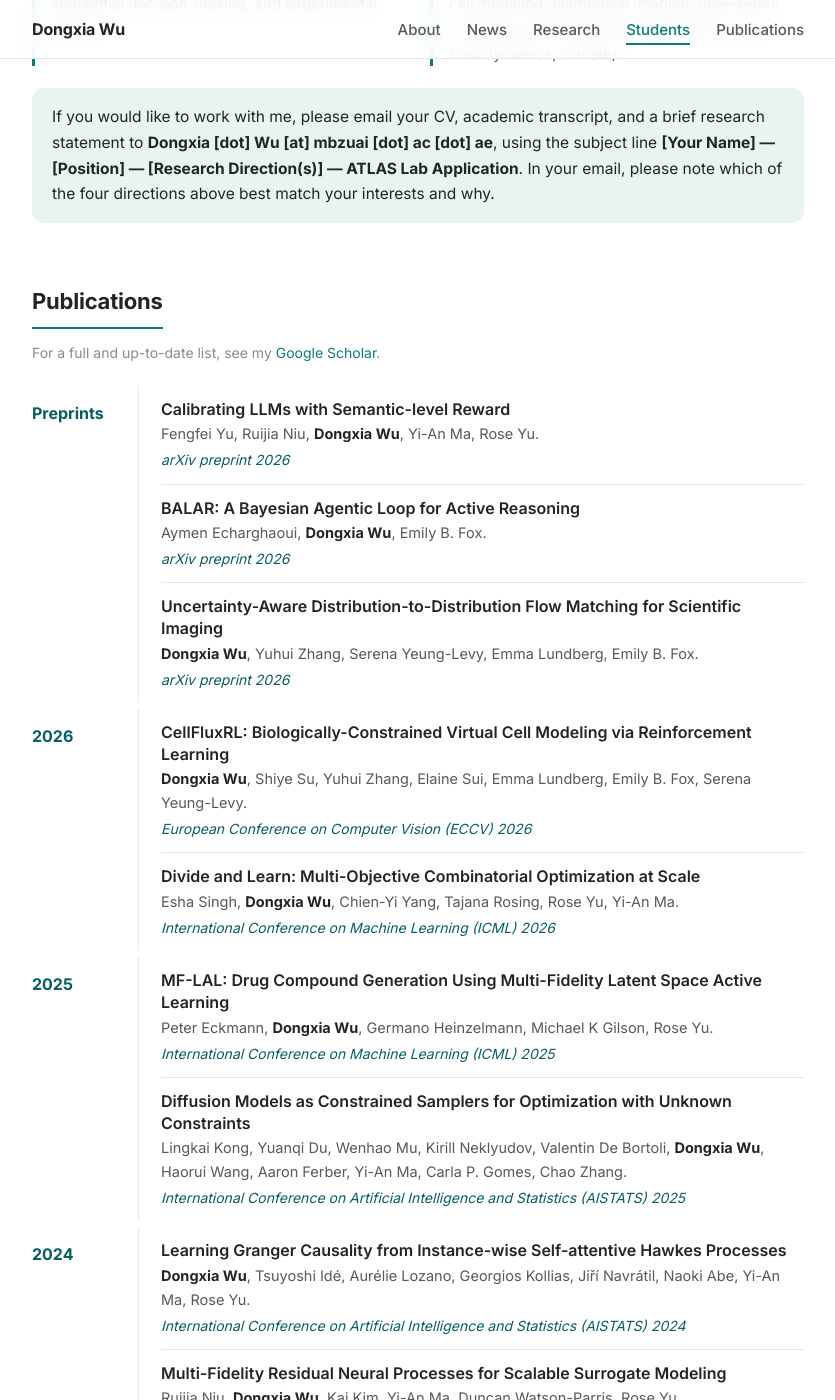
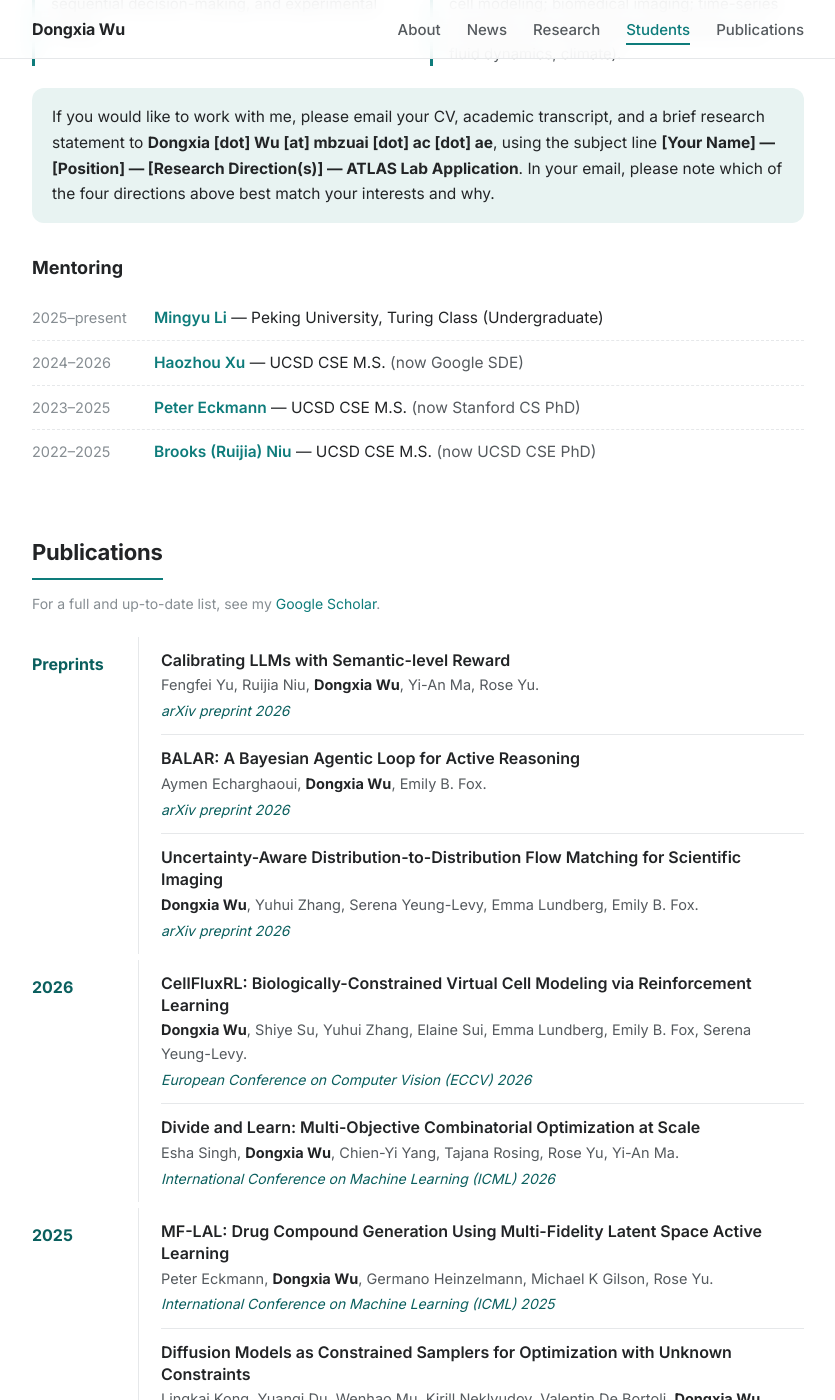
Before and after one commit to DongxiaW/dongxiaw.github.io, a Jekyll site: the page built from index.html, in a window 1280 px wide and 1400 px high, scrolled down 2759 px. Shown: the whole window, without its empty margins (222-1057 px from the left). Built offline with Jekyll 4.4.1, drawn with Linux system fonts in a browser that asks for light colours.

Commit message:
Add Mentoring subsection to Prospective Students
List mentored students (most recent first) with affiliation, current
position, and years, rendered as a 'Mentoring' subsection under the
Students section.

Co-Authored-By: Claude Opus 4.8 <noreply@anthropic.com>

```diff
--- a/_data/data.yml
+++ b/_data/data.yml
@@ -117,6 +117,27 @@ recruiting:
     **Dongxia [dot] Wu [at] mbzuai [dot] ac [dot] ae**, using the subject line
     **[Your Name] — [Position] — [Research Direction(s)] — ATLAS Lab Application**. In your email, please note which of
     the four directions above best match your interests and why.
+  # Mentoring track record (most recent first)
+  mentees:
+    - name: Mingyu Li
+      link: https://marvelim.github.io/
+      affiliation: Peking University, Turing Class (Undergraduate)
+      years: 2025–present
+    - name: Haozhou Xu
+      link: https://hzempire.github.io/
+      affiliation: UCSD CSE M.S.
+      now: Google SDE
+      years: 2024–2026
+    - name: Peter Eckmann
+      link: https://petereckmann1.github.io/
+      affiliation: UCSD CSE M.S.
+      now: Stanford CS PhD
+      years: 2023–2025
+    - name: Brooks (Ruijia) Niu
+      link: https://sites.google.com/view/niubrooks/
+      affiliation: UCSD CSE M.S.
+      now: UCSD CSE PhD
+      years: 2022–2025
 
 # ----------------------------------------------------------------------
 # Publications (grouped by `year`, most recent first)
--- a/_includes/students.html
+++ b/_includes/students.html
@@ -14,5 +14,19 @@
   </ul>
 
   {% if rec.apply %}<div class="apply-note">{{ rec.apply | markdownify }}</div>{% endif %}
+
+  {% if rec.mentees %}
+  <h3 class="subsection-title">Mentoring</h3>
+  <ul class="mentee-list">
+    {% for m in rec.mentees %}
+    <li class="mentee-item">
+      <span class="mentee-years">{{ m.years }}</span>
+      <span class="mentee-info">
+        <a href="{{ m.link }}" target="_blank" rel="noopener">{{ m.name }}</a> &mdash; {{ m.affiliation }}{% if m.now %} <span class="mentee-now">(now {{ m.now }})</span>{% endif %}
+      </span>
+    </li>
+    {% endfor %}
+  </ul>
+  {% endif %}
 </section>
 {% endif %}
--- a/assets/css/main.scss
+++ b/assets/css/main.scss
@@ -315,6 +315,30 @@ p { margin: 0 0 1em; }
 }
 .apply-note p:last-child { margin-bottom: 0; }
 
+/* Mentoring subsection */
+.subsection-title {
+  font-size: 18px;
+  font-weight: 700;
+  margin: 30px 0 14px;
+}
+.mentee-list { list-style: none; margin: 0; padding: 0; }
+.mentee-item {
+  display: flex;
+  gap: 18px;
+  padding: 9px 0;
+  border-bottom: 1px dashed var(--border);
+}
+.mentee-item:last-child { border-bottom: none; }
+.mentee-years {
+  flex: 0 0 104px;
+  color: var(--text-faint);
+  font-size: 14.5px;
+  padding-top: 1px;
+}
+.mentee-info { font-size: 15.5px; }
+.mentee-info a { font-weight: 600; }
+.mentee-now { color: var(--text-soft); }
+
 /* ============================================================
    Publications
    ============================================================ */
@@ -415,6 +439,9 @@ p { margin: 0 0 1em; }
   .research-grid { grid-template-columns: 1fr; }
   .areas-list { grid-template-columns: 1fr; }
 
+  .mentee-item { flex-direction: column; gap: 2px; }
+  .mentee-years { flex-basis: auto; }
+
   .pub-year-group { flex-direction: column; gap: 4px; }
   .pub-year { padding-top: 0; }
   .pub-list { border-left: none; padding-left: 0; }
```
